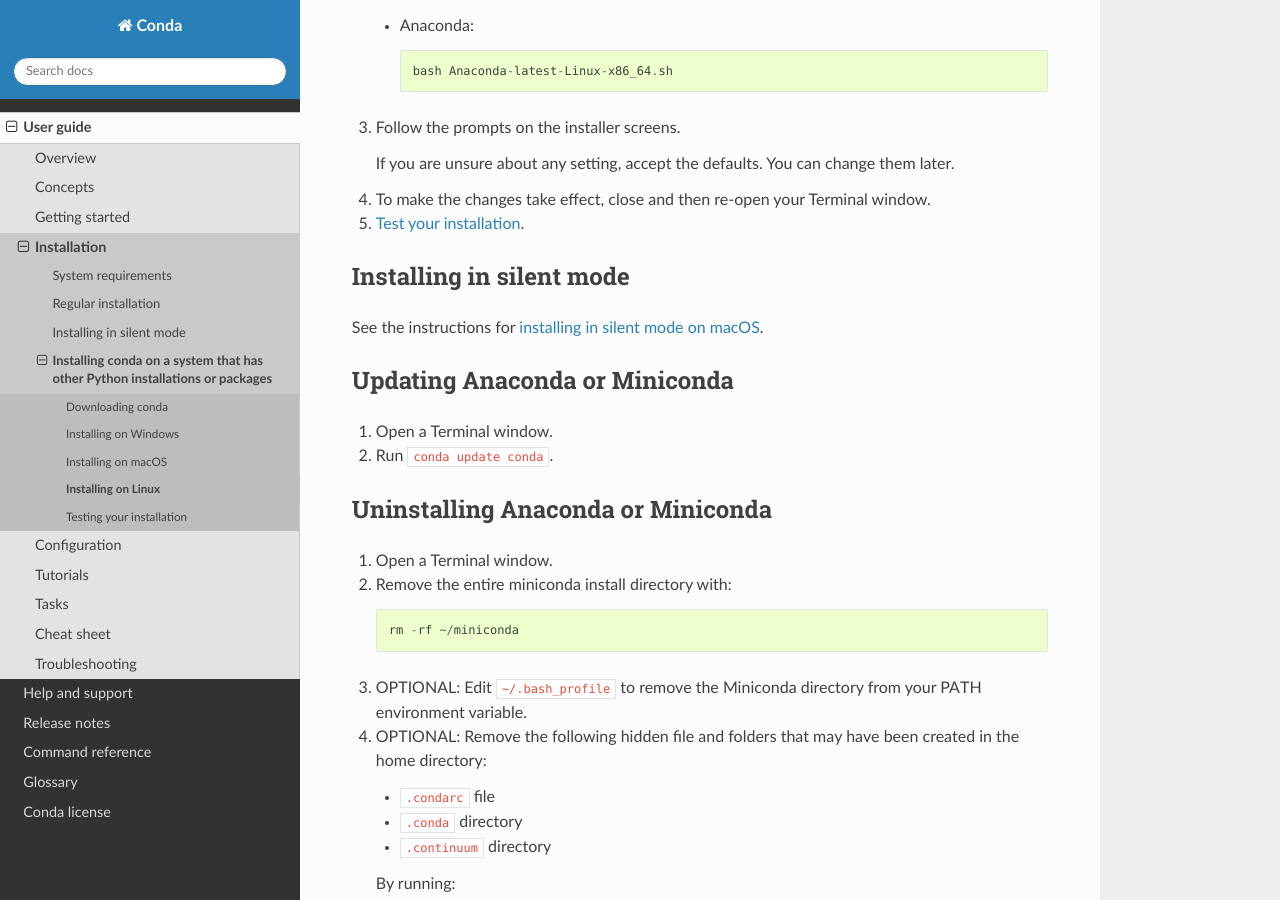
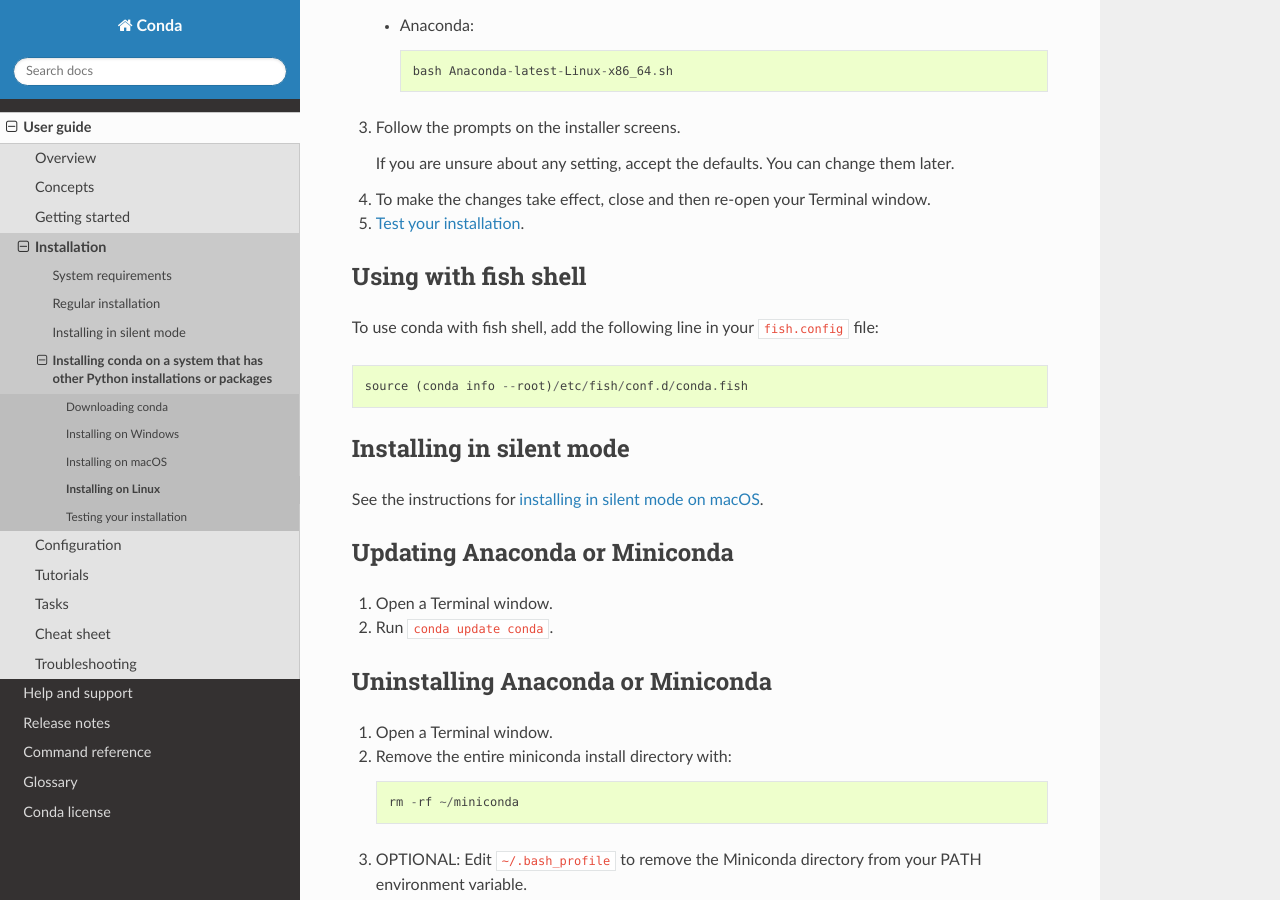
Before and after one commit to conda/conda-docs, a Sphinx documentation site: the page built from docs/source/user-guide/install/linux.rst, in a window 1280 px wide and 900 px high, scrolled down 369 px. Built offline with Sphinx 7.4.7 and the Read the Docs theme 2.0.0, drawn with Linux system fonts in a browser that asks for light colours.

Commit message:
Add instructions to use with fish shell
There is a file that can be sourced in fish shell to get environment activation/deactivation functionality. This changes documents how to use this file. See : ``https://github.com/conda/conda/blob/master/shell/etc/fish/conf.d/conda.fish``

```diff
--- a/docs/source/user-guide/install/linux.rst
+++ b/docs/source/user-guide/install/linux.rst
@@ -34,6 +34,13 @@
 
 
 .. _install-linux-silent:
+
+Using with fish shell
+=========================
+
+To use conda with fish shell, add the following line in your ``fish.config`` file::
+
+  source (conda info --root)/etc/fish/conf.d/conda.fish
 
 Installing in silent mode
 =========================
```
